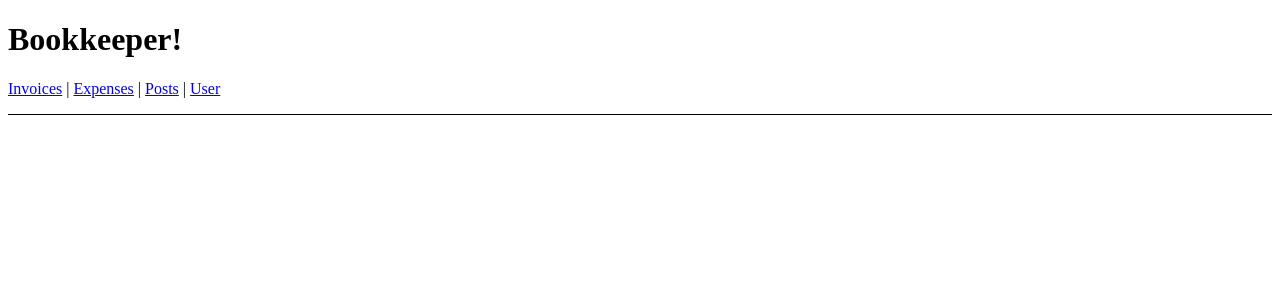
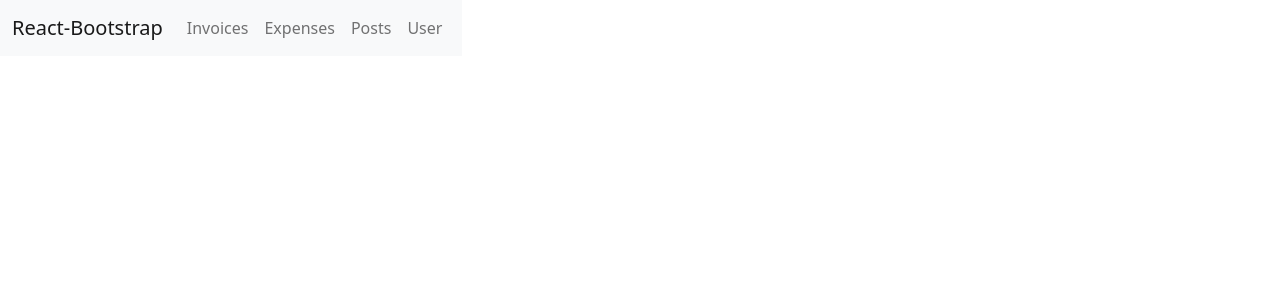
Before and after one commit to MikeWight/reactStuff, a React (Create React App) app: page / in a window 1280 px wide. Shown: the top 300 px of the page. Built offline with nearby package versions, Linux system fonts and the light colour scheme.

Commit message:
just a littel styling

```diff
--- a/src/App.css
+++ b/src/App.css
@@ -1,3 +1,6 @@
 .floatsky {
   float: left;
 }
+.active {
+  color: blue !important;
+}
--- a/src/App.js
+++ b/src/App.js
@@ -1,20 +1,41 @@
-import { Link, Outlet } from "react-router-dom";
+import { Outlet, Link } from "react-router-dom";
+import React from "react";
+import Container from "react-bootstrap/Container";
+import Nav from "react-bootstrap/Nav";
+import Navbar from "react-bootstrap/Navbar";
+import "./App.css";
+import "bootstrap/dist/css/bootstrap.min.css";
 
 export default function App() {
+
   return (
     <div>
-      <h1>Bookkeeper!</h1>
-      <nav
-        style={{
-          borderBottom: "solid 1px",
-          paddingBottom: "1rem",
-        }}
+      <Nav
+         defaultActiveKey="invoices"
       >
-        <Link to="/invoices">Invoices</Link> |{" "}
-        <Link to="/expenses">Expenses</Link> |{" "}
-        <Link to="/posts">Posts</Link> |{" "}
-        <Link to="/user">User</Link>
-      </nav>
+        <Navbar bg="light" expand="lg">
+          <Container>
+            <Navbar.Brand to="/">React-Bootstrap</Navbar.Brand>
+            <Navbar.Toggle aria-controls="basic-navbar-nav" />
+            <Navbar.Collapse id="basic-navbar-nav">
+              <Nav className="me-auto">
+                <Nav.Link eventKey="invoices"  as={Link} to="/invoices">
+                  Invoices
+                </Nav.Link>
+                <Nav.Link eventKey="expenses"  as={Link} to="/expenses">
+                  Expenses
+                </Nav.Link>
+                <Nav.Link eventKey="posts"  as={Link} to="/posts">
+                  Posts
+                </Nav.Link>
+                <Nav.Link eventKey="user"  as={Link} to="/user">
+                  User
+                </Nav.Link>
+              </Nav>
+            </Navbar.Collapse>
+          </Container>
+        </Navbar>
+      </Nav>
       <Outlet />
     </div>
   );
```
